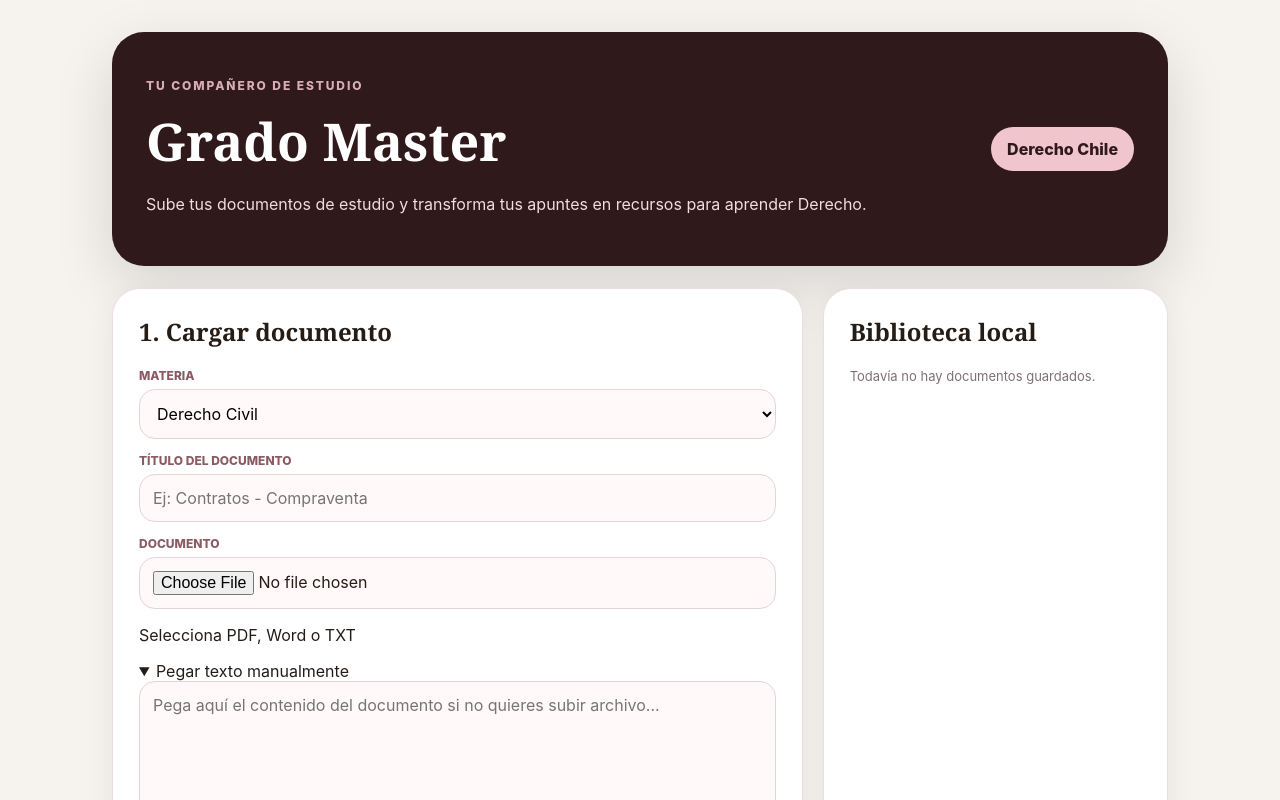
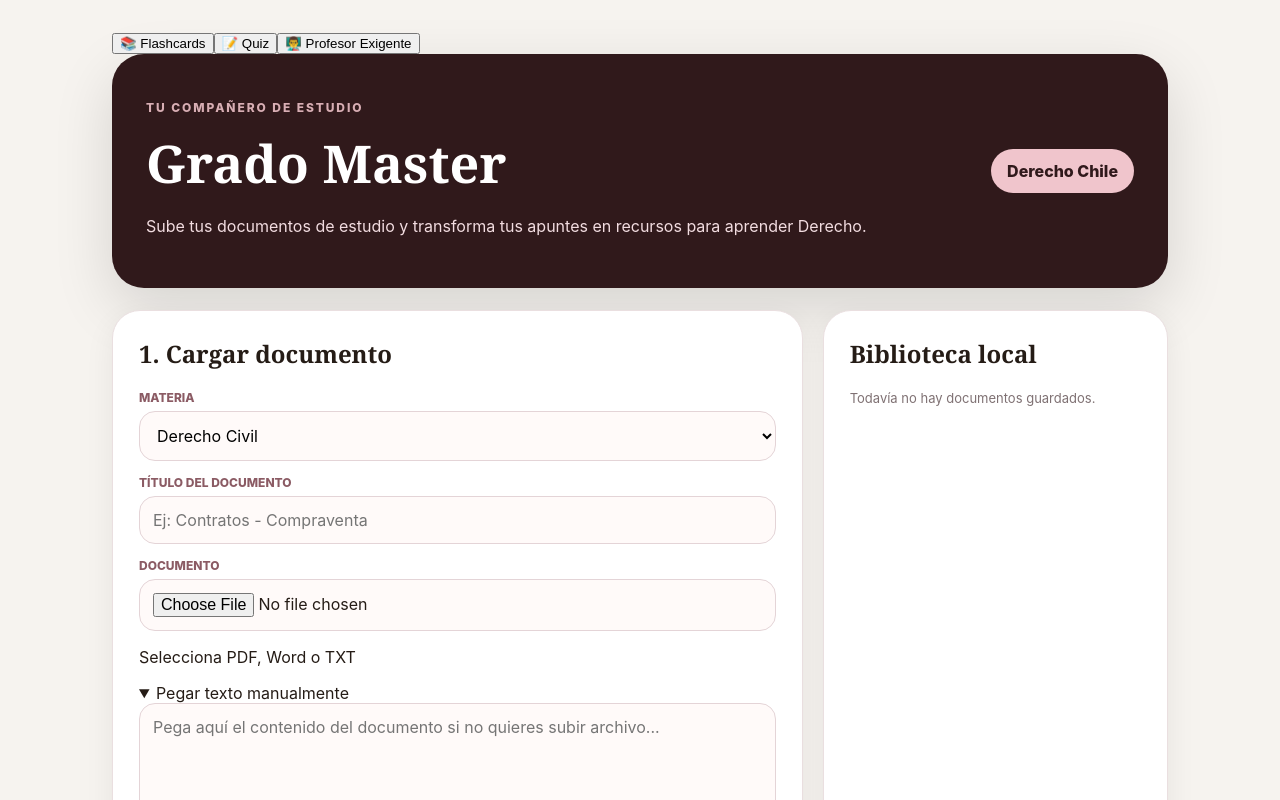
Before and after one commit to marayaber/grado-master, a Next.js app: page / in a window 1280 px wide. Shown: the top 800 px of the page. Built offline with nearby package versions, Linux system fonts and the light colour scheme.

Commit message:
Update index.js

```diff
--- a/pages/index.js
+++ b/pages/index.js
@@ -26,6 +26,7 @@ const [mostrarReverso, setMostrarReverso] = useState(false);
   const [sel, setSel] = useState("");
   const [show, setShow] = useState(false);
   const [saved, setSaved] = useState([]);
+  const [vista, setVista] = useState("flashcards");
 
   useEffect(() => {
     setSaved(JSON.parse(localStorage.getItem("gradoMasterRecursos") || "[]"));
@@ -91,11 +92,13 @@ if (!res.ok)
   throw new Error(data.error || "No se pudo generar el quiz.");
 
 const lista = data.recursos || [];
-const tarjetas = data.flashcards || [];
+const cards = data.flashcards || [];
 
 setRecursos(lista);
-setFlashcards(tarjetas);
+setFlashcards(cards);
 
+setFlashIndex(0);
+setMostrarReverso(false);
       setSaved((prev) => [
         {
           id: Date.now(),
@@ -106,6 +109,7 @@ setFlashcards(tarjetas);
           recursos: lista,
         },
         ...prev,
+
       ]);
     } catch (e) {
       setError(e.message);
@@ -160,6 +164,19 @@ function eliminarGuardado(id) {
 
   return (
     <main className="wrap">
+    <div className="tabs">
+  <button onClick={() => setVista("flashcards")}>
+    📚 Flashcards
+  </button>
+
+  <button onClick={() => setVista("quiz")}>
+    📝 Quiz
+  </button>
+
+  <button onClick={() => setVista("profesor")}>
+    👨‍🏫 Profesor Exigente
+  </button>
+</div>
       <section className="hero">
         <div>
           <p className="eyebrow">tu compañero de estudio</p>
@@ -254,8 +271,61 @@ function eliminarGuardado(id) {
 ))}
         </div>
       </section>
+{vista === "flashcards" && flashcards.length > 0 && (
+  <section className="card">
 
-      {recursos.length > 0 && (
+    <h2>Flashcard {flashIndex + 1} de {flashcards.length}</h2>
+
+    <div
+      className="flashcard"
+      onClick={() => setMostrarReverso(!mostrarReverso)}
+    >
+      {!mostrarReverso ? (
+        <>
+          <h3>Frente</h3>
+          <p>{flashcards[flashIndex].frente}</p>
+        </>
+      ) : (
+        <>
+          <h3>Reverso</h3>
+          <p>{flashcards[flashIndex].reverso}</p>
+
+          {flashcards[flashIndex].cita_textual && (
+            <blockquote>
+              {flashcards[flashIndex].cita_textual}
+            </blockquote>
+          )}
+        </>
+      )}
+    </div>
+
+    <div className="actions">
+      <button
+        className="secondary"
+        disabled={flashIndex === 0}
+        onClick={() => {
+          setFlashIndex(flashIndex - 1);
+          setMostrarReverso(false);
+        }}
+      >
+        ← Anterior
+      </button>
+
+      <button
+        className="secondary"
+        disabled={flashIndex === flashcards.length - 1}
+        onClick={() => {
+          setFlashIndex(flashIndex + 1);
+          setMostrarReverso(false);
+        }}
+      >
+        Siguiente →
+      </button>
+    </div>
+
+  </section>
+)}
+      {vista === "quiz" && recursos.length > 0 && (
         <section className="card quiz">
           {i < recursos.length ? (
             <>
```
